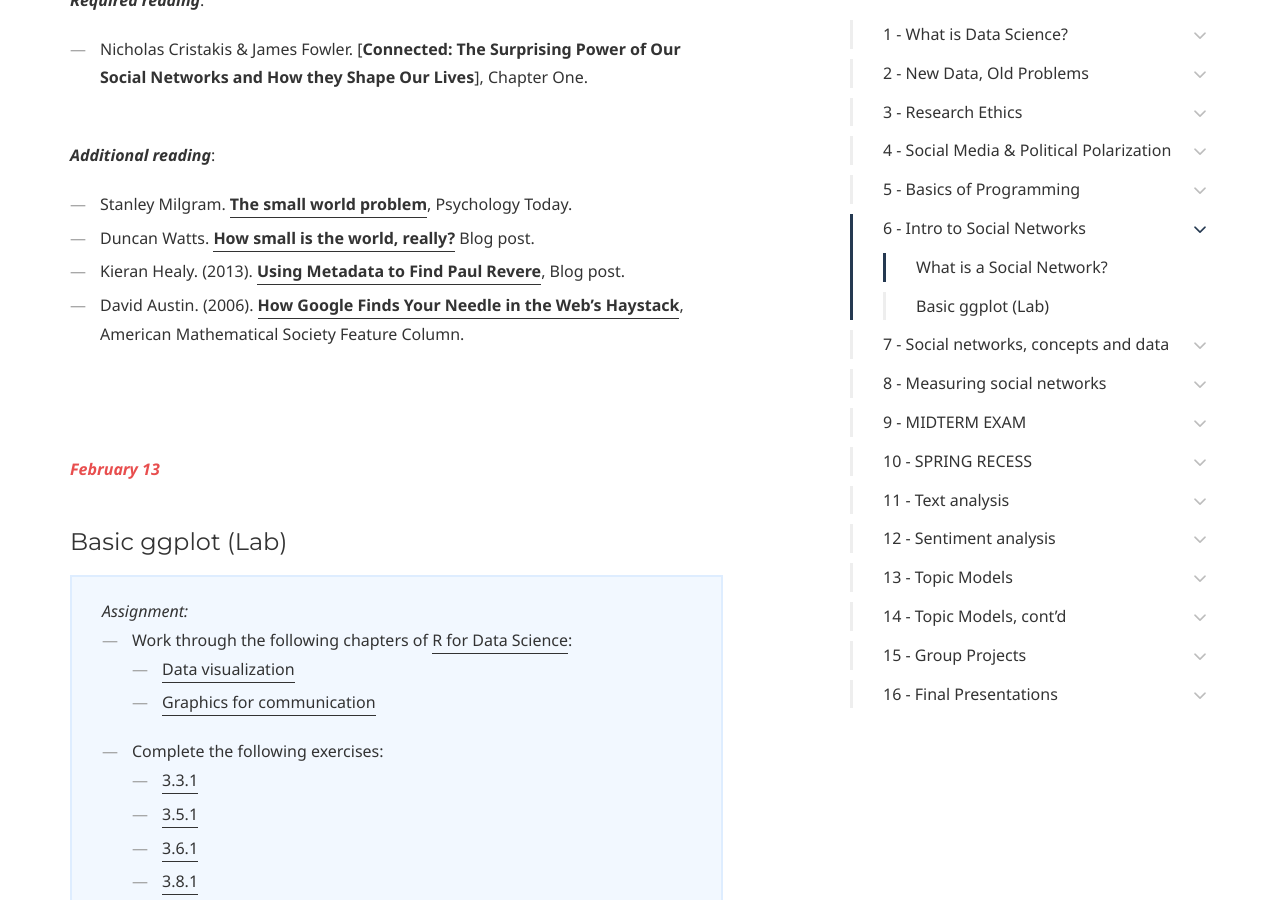
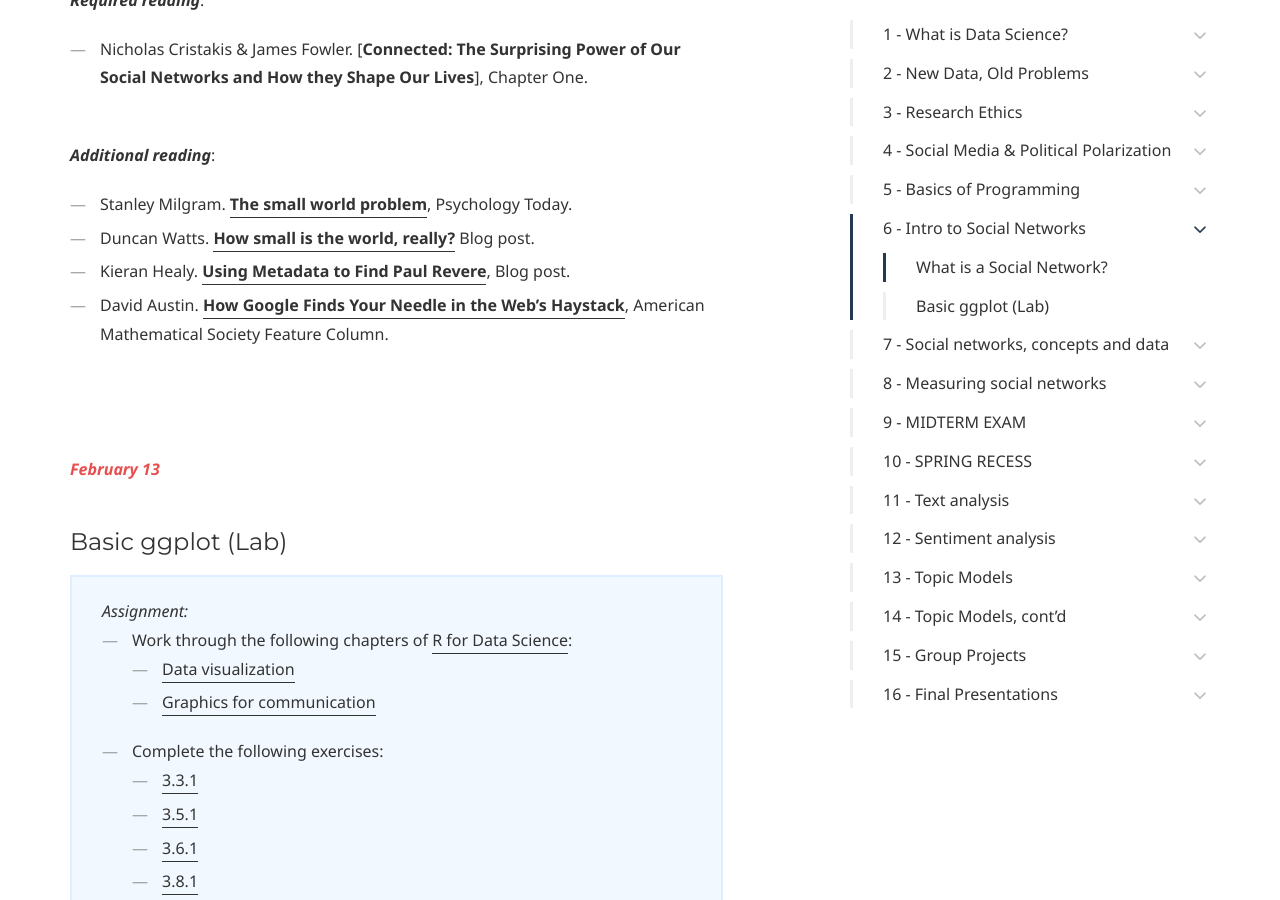
Before and after one commit to dssoc/dssoc.github.io, a Jekyll site: the page built from schedule.md, in a window 1280 px wide and 900 px high, scrolled down 5772 px. Built offline with Jekyll 4.4.1, drawn with Linux system fonts in a browser that asks for light colours; some web fonts are replaced; some of the changed text lies outside the part shown.

Commit message:
update excercise 1

```diff
--- a/schedule.md
+++ b/schedule.md
@@ -175,8 +175,8 @@
 ***Additional reading***:
 - Stanley Milgram. [**The small world problem**](http://snap.stanford.edu/class/cs224w-readings/milgram67smallworld.pdf), Psychology Today.
 - Duncan Watts. [**How small is the world, really?**](https://medium.com/@duncanjwatts/how-small-is-the-world-really-736fa21808ba) Blog post.
-- Kieran Healy. (2013). [**Using Metadata to Find Paul Revere**](https://kieranhealy.org/blog/archives/2013/06/09/using-metadata-to-find-paul-revere/), Blog post.
-- David Austin. (2006). [**How Google Finds Your Needle in the Web's Haystack**](http://www.ams.org/publicoutreach/feature-column/fcarc-pagerank),
+- Kieran Healy. [**Using Metadata to Find Paul Revere**](https://kieranhealy.org/blog/archives/2013/06/09/using-metadata-to-find-paul-revere/), Blog post.
+- David Austin. [**How Google Finds Your Needle in the Web's Haystack**](http://www.ams.org/publicoutreach/feature-column/fcarc-pagerank),
 American Mathematical Society Feature Column.
 <br/><br/><br/><br/>
 
@@ -252,14 +252,7 @@
 
 ## 8 - Measuring social networks
 <b><i><font color="#E84E4E">February 25</font></i></b>
-#### Filter bubbles on social media
-***Required reading***:
-<br/>
-
-
-<br/><br/>
-***Additional reading***:
--
+#### TBD
 <br/><br/><br/>
 
 <b><i><font color="#E84E4E">February 27</font></i></b>
```
